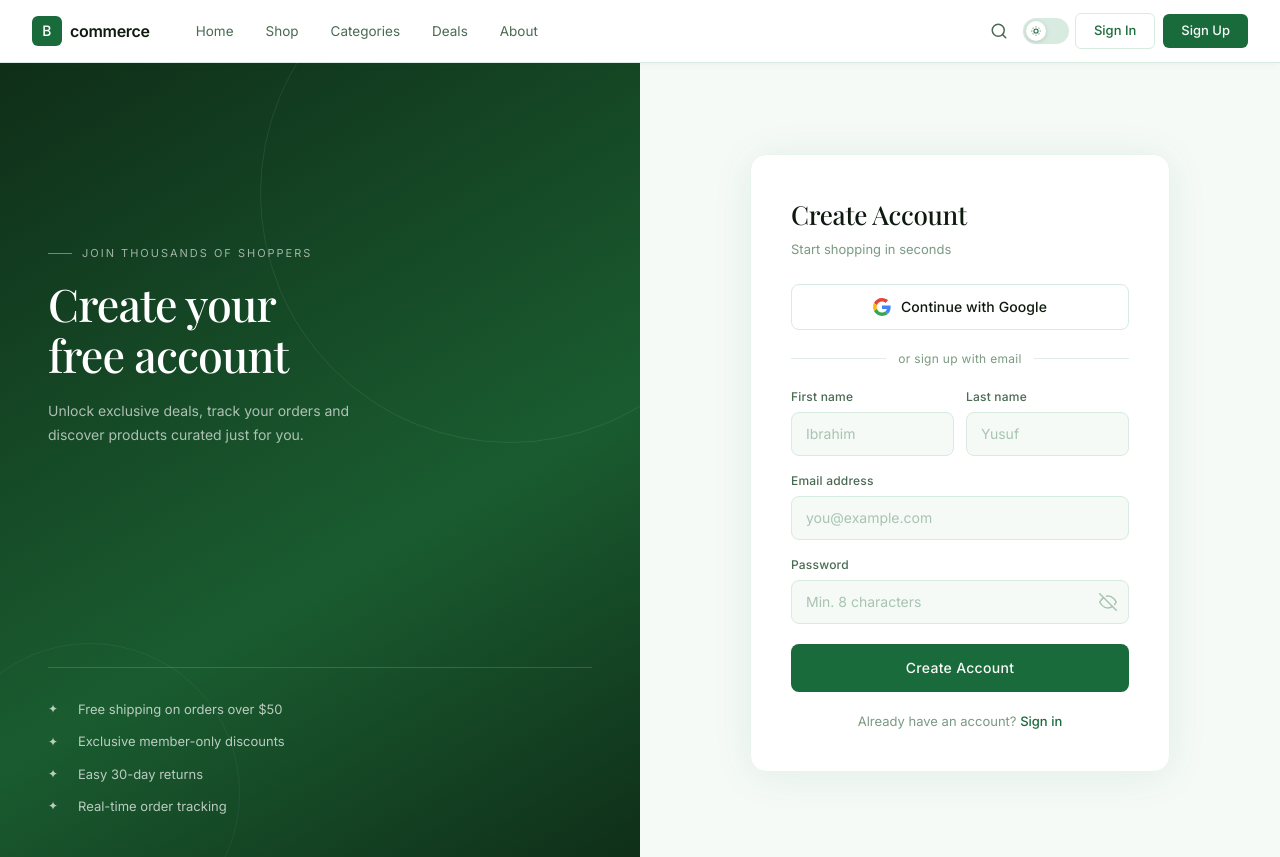
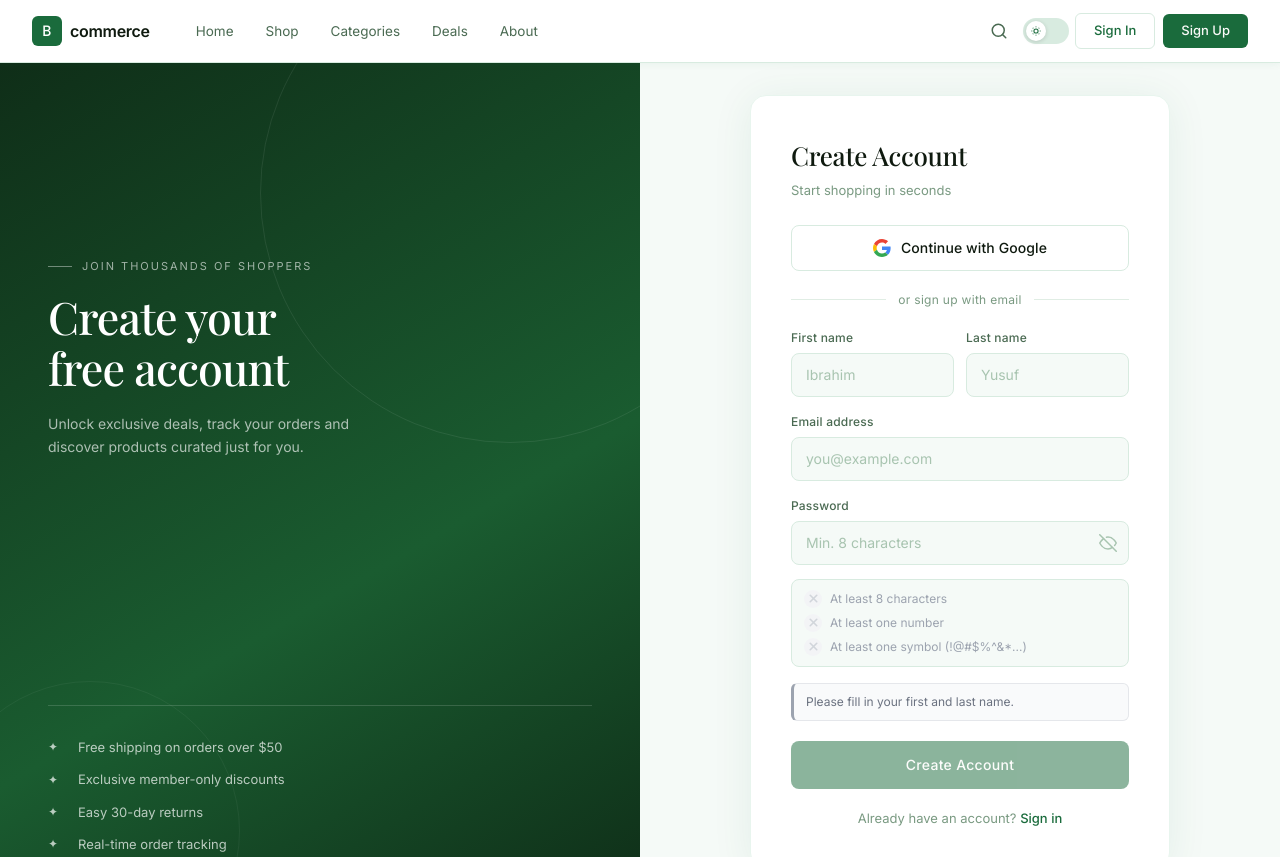
Before and after one commit to ibrawhim/E-commerce1, a React (Vite) app: page /signup in a window 1280 px wide. Shown: the top 857 px of the page. Built offline with nearby package versions, Linux system fonts and the light colour scheme.

Commit message:
paystack

```diff
--- a/src/config/api.js
+++ b/src/config/api.js
@@ -12,17 +12,21 @@ export const api = axios.create({
 api.interceptors.response.use(
   (response) => response,
   (error) => {
-    const status = error.response?.status;
+    const status  = error.response?.status;
     const message =
       error.response?.data?.message ||
       error.response?.data?.msg     ||
       "";
 
+    const hadToken = !!localStorage.getItem("token");
+
     const isExpired =
-      status === 401 ||
-      message.toLowerCase().includes("token") ||
-      message.toLowerCase().includes("expired") ||
-      message.toLowerCase().includes("unauthorized");
+      hadToken && (
+        status === 401 ||
+        message.toLowerCase().includes("expired") ||
+        message.toLowerCase().includes("jwt") ||
+        message.toLowerCase().includes("invalid token")
+      );
 
     if (isExpired) {
       localStorage.removeItem("token");
--- /dev/null
+++ b/src/hooks/useSignUpForm.js
@@ -0,0 +1,99 @@
+import { useState } from "react";
+
+const RULES = [
+  {
+    id:      "length",
+    label:   "At least 8 characters",
+    test:    (v) => v.length >= 8,
+  },
+  {
+    id:      "number",
+    label:   "At least one number",
+    test:    (v) => /\d/.test(v),
+  },
+  {
+    id:      "symbol",
+    label:   "At least one symbol (!@#$%^&*...)",
+    test:    (v) => /[^a-zA-Z0-9]/.test(v),
+  },
+];
+
+export function useSignUpForm() {
+  const [values, setValues] = useState({
+    firstName: "",
+    lastName:  "",
+    email:     "",
+    password:  "",
+  });
+
+  const [touched, setTouched]           = useState({});
+  const [showPassword, setShowPassword] = useState(false);
+
+  function handleChange(e) {
+    const { name, value } = e.target;
+    setValues((prev) => ({ ...prev, [name]: value }));
+  }
+
+  function handleBlur(e) {
+    setTouched((prev) => ({ ...prev, [e.target.name]: true }));
+  }
+
+  const passwordRules = RULES.map((rule) => ({
+    ...rule,
+    passed: rule.test(values.password),
+  }));
+
+  const passwordValid  = passwordRules.every((r) => r.passed);
+  const showRules      = touched.password && values.password.length > 0;
+
+  const errors = {
+    firstName: touched.firstName && !values.firstName.trim()
+      ? "First name is required"
+      : "",
+    lastName: touched.lastName && !values.lastName.trim()
+      ? "Last name is required"
+      : "",
+    email: touched.email && !/^[^\s@]+@[^\s@]+\.[^\s@]+$/.test(values.email)
+      ? "Enter a valid email address"
+      : "",
+    password: touched.password && !passwordValid
+      ? "Password does not meet all requirements"
+      : "",
+  };
+
+  const isFormValid =
+    values.firstName.trim() &&
+    values.lastName.trim()  &&
+    /^[^\s@]+@[^\s@]+\.[^\s@]+$/.test(values.email) &&
+    passwordValid;
+
+  function getPayload() {
+    return {
+      firstName: values.firstName.trim(),
+      lastName:  values.lastName.trim(),
+      email:     values.email.trim(),
+      password:  values.password,
+    };
+  }
+
+  function reset() {
+    setValues({ firstName: "", lastName: "", email: "", password: "" });
+    setTouched({});
+  }
+
+  return {
+    values,
+    touched,
+    errors,
+    showPassword,
+    setShowPassword,
+    handleChange,
+    handleBlur,
+    passwordRules,
+    passwordValid,
+    showRules,
+    isFormValid,
+    getPayload,
+    reset,
+  };
+}
--- a/src/pages/Auth.css
+++ b/src/pages/Auth.css
@@ -483,3 +483,103 @@
   line-height: 1;
   text-align: center;
 }
+
+.auth-field__input--error {
+  border-color: #EF4444 !important;
+  background: #FFF8F8 !important;
+}
+
+.auth-field__input--error:focus {
+  border-color: #EF4444 !important;
+}
+
+.auth-field__error {
+  font-size: 11px;
+  color: #B91C1C;
+  margin-top: 4px;
+  display: block;
+}
+
+.auth-password-rules {
+  list-style: none;
+  margin: 8px 0 0;
+  padding: 10px 12px;
+  background: #F5FAF7;
+  border: 1px solid #D8EBE0;
+  border-radius: 8px;
+  display: flex;
+  flex-direction: column;
+  gap: 6px;
+}
+
+.auth-password-rule {
+  display: flex;
+  align-items: center;
+  gap: 8px;
+  font-size: 12px;
+  font-weight: 400;
+  transition: color 0.2s;
+}
+
+.auth-password-rule--pass {
+  color: #166534;
+}
+
+.auth-password-rule--fail {
+  color: #6B7280;
+}
+
+.auth-password-rule__icon {
+  display: flex;
+  align-items: center;
+  justify-content: center;
+  width: 18px;
+  height: 18px;
+  border-radius: 50%;
+  flex-shrink: 0;
+}
+
+.auth-password-rule--pass .auth-password-rule__icon {
+  background: #BBF7D0;
+  color: #166534;
+}
+
+.auth-password-rule--fail .auth-password-rule__icon {
+  background: #F3F4F6;
+  color: #9CA3AF;
+}
+
+.auth-submit-btn:disabled {
+  opacity: 0.5;
+  cursor: not-allowed;
+  transform: none;
+}
+
+.auth-password-rule--pending {
+  color: #9CA3AF;
+}
+
+.auth-password-rule--pending .auth-password-rule__icon {
+  background: #F3F4F6;
+  color: #D1D5DB;
+}
+
+.auth-password-rule--fail {
+  color: #B91C1C;
+}
+
+.auth-password-rule--fail .auth-password-rule__icon {
+  background: #FEE2E2;
+  color: #B91C1C;
+}
+
+.auth-submit-hint {
+  font-size: 12px;
+  color: #6B7280;
+  background: #F9FAFB;
+  border: 1px solid #E5E7EB;
+  border-left: 3px solid #9CA3AF;
+  border-radius: 6px;
+  padding: 9px 12px;
+  margin: 0;
+}
--- a/src/pages/Checkout.jsx
+++ b/src/pages/Checkout.jsx
@@ -1,8 +1,8 @@
 import { useState } from "react";
+import { useCart } from "../context/useCart";
 import { Link, useNavigate } from "react-router-dom";
 import { api } from "../config/api.js";
 import "./Checkout.css";
-import { useCart } from "../context/useCart";
 
 const STEPS = ["Shipping", "Payment", "Review"];
 
@@ -73,53 +73,31 @@ export default function Checkout() {
     setOrderError("");
     setOrderLoading(true);
 
-    const userId = localStorage.getItem("userId");
+    const token = localStorage.getItem("token");
 
-    if (!userId) {
+    if (!token) {
       setOrderError("You must be signed in to place an order. Please sign in and try again.");
       setOrderLoading(false);
       return;
     }
 
-    const cartItems = items.map((item) => ({
-      itemId:      String(item.id),
-      description: item.description  || "",
-      category:    item.category     || "",
-      brand:       item.brand        || item.category || "",
-      weight:      item.weight       || 0,
-      title:       item.title,
-      price:       item.price,
-      image:       item.thumbnail    || item.images?.[0] || "",
-      quantity:    item.qty,
-    }));
+    try {
+      const response = await api.post(
+        "/payment/initialize",
+        {},
+        { headers: { Authorization: `Bearer ${token}` } }
+      );
 
-    const payload = { userId, cartItems };
+      console.log("Payment initialize response:", response.data);
 
-    console.log("Cart items being sent to backend:", cartItems);
-    console.log("Full order payload:", payload);
-
-    const token = localStorage.getItem("token");
-
-    try {
-      const response = await api.post("/cart/addtocart", payload, {
-        headers: token ? { Authorization: `Bearer ${token}` } : {},
-      });
-      console.log("Order response:", response.data);
-
-      if (response.data?.status === false) {
-        const msg = response.data?.message || response.data?.msg || "Order failed. Please try again.";
+      if (response.data?.success && response.data?.authorization_url) {
+        window.location.href = response.data.authorization_url;
+      } else {
+        const msg =
+          response.data?.message ||
+          response.data?.msg     ||
+          "Payment initialization failed. Please try again.";
         setOrderError(msg);
-      } else {
-        clearCart();
-        try {
-          await api.delete("/cart/clear/", {
-            headers: token ? { Authorization: `Bearer ${token}` } : {},
-          });
-          console.log("Cart cleared after order.");
-        } catch (clearErr) {
-          console.error("Clear cart error:", clearErr.message);
-        }
-        setOrdered(true);
       }
     } catch (err) {
       const message =
@@ -127,8 +105,8 @@ export default function Checkout() {
         err.response?.data?.error   ||
         err.response?.data?.msg     ||
         err.message                 ||
-        "Failed to place order. Please try again.";
-      console.error("Order error:", err.response?.data || err.message);
+        "Failed to initialize payment. Please try again.";
+      console.error("Payment initialize error:", err.response?.data || err.message);
       setOrderError(message);
     } finally {
       setOrderLoading(false);
--- a/src/pages/ProductDetail.jsx
+++ b/src/pages/ProductDetail.jsx
@@ -146,6 +146,11 @@ export default function ProductDetail({ productId, onBack, onProductSelect, init
   const [cartLoading, setCartLoading]   = useState(false);
 
   async function handleAddToCart() {
+    if (!isLoggedIn) {
+      window.location.href = "/signin";
+      return;
+    }
+
     setCartError("");
     setCartLoading(true);
 
--- a/src/pages/Products.jsx
+++ b/src/pages/Products.jsx
@@ -72,6 +72,12 @@ function ProductCard({ product, theme, onClick, viewMode, isDark }) {
 
   async function handleAdd(e) {
     e.stopPropagation();
+
+    if (!isLoggedIn) {
+      window.location.href = "/signin";
+      return;
+    }
+
     addToCart(product, 1);
 
     if (isLoggedIn && user?._id) {
--- a/src/pages/SignUp.jsx
+++ b/src/pages/SignUp.jsx
@@ -1,7 +1,7 @@
 import { useState } from "react";
 import { api } from "../config/api.js";
+import { useSignUpForm } from "../hooks/useSignUpForm";
 import "./Auth.css";
-import { useAuth } from "../context/useAuth";
 
 function EyeIcon({ open }) {
   return open ? (
@@ -18,37 +18,54 @@ function EyeIcon({ open }) {
   );
 }
 
+function CheckIcon() {
+  return (
+    <svg width="13" height="13" viewBox="0 0 24 24" fill="none" stroke="currentColor" strokeWidth="3" strokeLinecap="round" strokeLinejoin="round">
+      <polyline points="20 6 9 17 4 12"/>
+    </svg>
+  );
+}
+
+function XIcon() {
+  return (
+    <svg width="13" height="13" viewBox="0 0 24 24" fill="none" stroke="currentColor" strokeWidth="3" strokeLinecap="round" strokeLinejoin="round">
+      <line x1="18" y1="6" x2="6" y2="18"/>
+      <line x1="6" y1="6" x2="18" y2="18"/>
+    </svg>
+  );
+}
+
 export default function SignUp() {
-  const [formData, setFormData]         = useState({ firstName: "", lastName: "", email: "", password: "" });
-  const [showPassword, setShowPassword] = useState(false);
-  const [loading, setLoading]           = useState(false);
-  const [error, setError]               = useState("");
-  const [success, setSuccess]           = useState("");
+  const {
+    values, errors, touched,
+    showPassword, setShowPassword,
+    handleChange, handleBlur,
+    passwordRules, showRules,
+    isFormValid, getPayload, reset,
+  } = useSignUpForm();
 
-  function handleChange(e) {
-    const { name, value } = e.target;
-    setFormData((prev) => ({ ...prev, [name]: value }));
-    setError("");
-    setSuccess("");
-  }
+  const [loading, setLoading] = useState(false);
+  const [error, setError]     = useState("");
+  const [success, setSuccess] = useState("");
 
   async function handleSubmit(e) {
     e.preventDefault();
+    if (!isFormValid) return;
+
     setLoading(true);
     setError("");
     setSuccess("");
+
     try {
-      const response = await api.post("/signup", formData);
+      const response = await api.post("/signup", getPayload());
       console.log("Sign Up response:", response.data);
+
       if (response.data?.status === false) {
-        const msg =
-          response.data?.message ||
-          response.data?.msg     ||
-          "Sign up failed. Please try again.";
-        setError(msg);
+        setError(response.data?.message || response.data?.msg || "Sign up failed.");
       } else {
         const msg = response.data?.message || response.data?.msg || "Account created successfully!";
         setSuccess(msg);
+        reset();
       }
     } catch (err) {
       const message =
@@ -116,31 +133,37 @@ export default function SignUp() {
             <span />
           </div>
 
-          <form className="auth-form" onSubmit={handleSubmit}>
+          <form className="auth-form" onSubmit={handleSubmit} noValidate>
             <div className="auth-field-row">
               <div className="auth-field">
                 <label className="auth-field__label">First name</label>
                 <input
                   type="text"
                   name="firstName"
-                  className="auth-field__input"
+                  className={`auth-field__input ${touched.firstName && errors.firstName ? "auth-field__input--error" : ""}`}
                   placeholder="Ibrahim"
-                  value={formData.firstName}
+                  value={values.firstName}
                   onChange={handleChange}
-                  required
+                  onBlur={handleBlur}
                 />
+                {touched.firstName && errors.firstName && (
+                  <span className="auth-field__error">{errors.firstName}</span>
+                )}
               </div>
               <div className="auth-field">
                 <label className="auth-field__label">Last name</label>
                 <input
                   type="text"
                   name="lastName"
-                  className="auth-field__input"
+                  className={`auth-field__input ${touched.lastName && errors.lastName ? "auth-field__input--error" : ""}`}
                   placeholder="Yusuf"
-                  value={formData.lastName}
+                  value={values.lastName}
                   onChange={handleChange}
-                  required
+                  onBlur={handleBlur}
                 />
+                {touched.lastName && errors.lastName && (
+                  <span className="auth-field__error">{errors.lastName}</span>
+                )}
               </div>
             </div>
 
@@ -149,12 +172,15 @@ export default function SignUp() {
               <input
                 type="email"
                 name="email"
-                className="auth-field__input"
+                className={`auth-field__input ${touched.email && errors.email ? "auth-field__input--error" : ""}`}
                 placeholder="you@example.com"
-                value={formData.email}
+                value={values.email}
                 onChange={handleChange}
-                required
+                onBlur={handleBlur}
               />
+              {touched.email && errors.email && (
+                <span className="auth-field__error">{errors.email}</span>
+              )}
             </div>
 
             <div className="auth-field">
@@ -163,12 +189,11 @@ export default function SignUp() {
                 <input
                   type={showPassword ? "text" : "password"}
                   name="password"
-                  className="auth-field__input auth-field__input--has-icon"
+                  className={`auth-field__input auth-field__input--has-icon ${touched.password && errors.password ? "auth-field__input--error" : ""}`}
                   placeholder="Min. 8 characters"
-                  value={formData.password}
+                  value={values.password}
                   onChange={handleChange}
-                  required
-                  minLength={8}
+                  onBlur={handleBlur}
                 />
                 <button
                   type="button"
@@ -179,12 +204,48 @@ export default function SignUp() {
                   <EyeIcon open={showPassword} />
                 </button>
               </div>
+
+              <ul className="auth-password-rules">
+                {passwordRules.map((rule) => (
+                  <li
+                    key={rule.id}
+                    className={`auth-password-rule ${
+                      rule.passed
+                        ? "auth-password-rule--pass"
+                        : values.password.length > 0
+                        ? "auth-password-rule--fail"
+                        : "auth-password-rule--pending"
+                    }`}
+                  >
+                    <span className="auth-password-rule__icon">
+                      {rule.passed ? <CheckIcon /> : <XIcon />}
+                    </span>
+                    {rule.label}
+                  </li>
+                ))}
+              </ul>
             </div>
 
             {error   && <p className="auth-error">{error}</p>}
             {success && <p className="auth-success">{success}</p>}
 
-            <button type="submit" className="auth-submit-btn" disabled={loading}>
+            {!isFormValid && (
+              <p className="auth-submit-hint">
+                {!values.firstName.trim() || !values.lastName.trim()
+                  ? "Please fill in your first and last name."
+                  : !/^[^\s@]+@[^\s@]+\.[^\s@]+$/.test(values.email)
+                  ? "Please enter a valid email address."
+                  : !passwordValid
+                  ? "Password must meet all 3 requirements above."
+                  : "Please complete all fields to continue."}
+              </p>
+            )}
+
+            <button
+              type="submit"
+              className="auth-submit-btn"
+              disabled={loading || !isFormValid}
+            >
               {loading ? "Creating account…" : "Create Account"}
             </button>
           </form>
```
